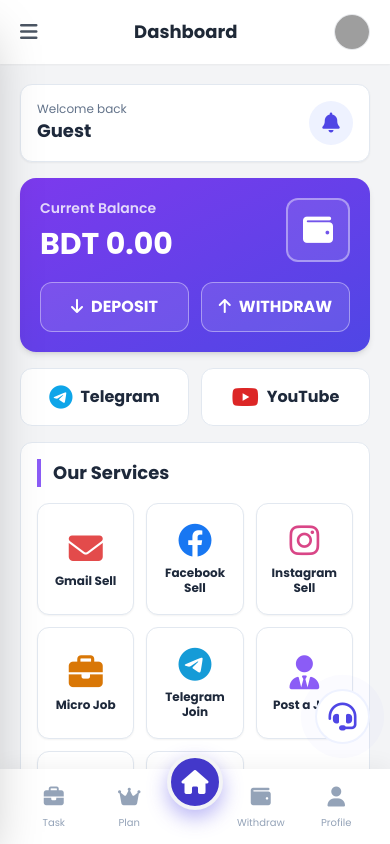
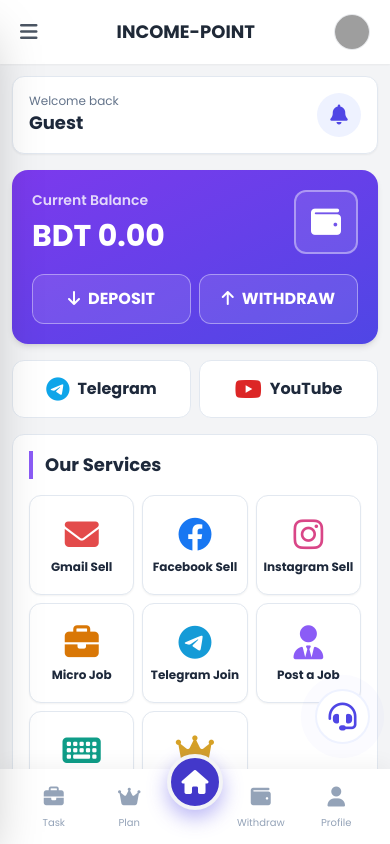
Before and after one commit to b22546690-oss/INCOME-POINT, a plain HTML site: page index.html in a window 390 px wide. Drawn offline with nearby package versions, Linux system fonts and the light colour scheme; grey boxes are pictures that could not be loaded.

Commit message:
Update index.html

```diff
--- a/index.html
+++ b/index.html
@@ -3,26 +3,26 @@
 <head>
     <meta charset="UTF-8">
     <meta name="viewport" content="width=device-width, initial-scale=1.0, maximum-scale=1.0, user-scalable=no">
-    <title>EarningApp - Make Money Online</title>
+    <title>INCOME-POINT - Make Money Online</title>
 
     <meta name="description" content="Best platform to earn money online by completing tasks, selling emails, and referring friends. Withdraw via Bkash and Nagad.">
     <meta name="keywords" content="earning app, make money online, bkash income, nagad income, bd earning site, gmail sell">
-    <meta name="author" content="EarningApp">
+    <meta name="author" content="INCOME-POINT">
 
     <meta property="og:type" content="website">
     <meta property="og:url" content="https://earningapp.vercel.app/">
-    <meta property="og:title" content="EarningApp - Best Income Source">
+    <meta property="og:title" content="INCOME-POINT - Best Income Source">
     <meta property="og:description" content="Start earning today with trusted payments.">
-    <meta property="og:image" content="https://iili.io/fWs359j.jpg">
+    <meta property="og:image" content="https://iili.io/ofIszvt.jpg">
 
     <meta property="twitter:card" content="summary_large_image">
     <meta property="twitter:url" content="https://earningapp.vercel.app/">
-    <meta property="twitter:title" content="EarningApp">
+    <meta property="twitter:title" content="INCOME-POINT">
     <meta property="twitter:description" content="Start earning today with trusted payments.">
-    <meta property="twitter:image" content="https://iili.io/fWs359j.jpg">
-
-    <link rel="icon" type="image/jpeg" href="https://iili.io/fWs359j.jpg">
-    <link rel="apple-touch-icon" href="https://iili.io/fWs359j.jpg">
+    <meta property="twitter:image" content="https://iili.io/ofIszvt.jpg">
+
+    <link rel="icon" type="image/jpeg" href="https://iili.io/ofIszvt.jpg">
+    <link rel="apple-touch-icon" href="https://iili.io/ofIszvt.jpg">
     <link rel="manifest" href="/manifest.json">
 
     <script src="https://cdn.tailwindcss.com"></script>
@@ -242,6 +242,21 @@
             .bottom-sheet { width: 400px; right: 20px; left: auto; border-radius: 20px; }
             .bottom-sheet.expanded { width: 500px; height: 80vh !important; border-radius: 20px; top: auto; }
         }
+
+        html,body { width:100%; max-width:100%; margin:0; }
+        #content-area { min-width:0; overflow-x:hidden; }
+        #content-area section, #content-area .grid, #content-area .flex { min-width:0; }
+        #content-area input, #content-area textarea, #content-area select { max-width:100%; min-width:0; }
+        @media(max-width:767px){
+          body > .flex { width:100%; max-width:100%; }
+          #content-area { padding:12px 12px 100px; }
+          #content-area .grid-cols-3 { grid-template-columns:repeat(3,minmax(0,1fr)); gap:8px; }
+          #content-area .grid-cols-2 { grid-template-columns:repeat(2,minmax(0,1fr)); gap:8px; }
+          #content-area button { min-width:0; overflow-wrap:anywhere; }
+          #content-area .grid-cols-3 > button { padding:8px 3px; min-height:100px; }
+          #content-area code { min-width:0; }
+          header { flex-shrink:0; }
+        }
     </style>
 </head>
 <body>
@@ -251,14 +266,14 @@
         <aside id="sidebar" class="fixed inset-y-0 left-0 w-72 sidebar-gradient transform -translate-x-full md:translate-x-0 transition-transform duration-300 z-40 flex flex-col shadow-2xl">
             <div class="h-24 flex items-center px-8 border-b border-indigo-800/50">
                 <div class="w-10 h-10 rounded-xl overflow-hidden mr-3 border-2 border-white/20">
-                    <img src="https://iili.io/fWs359j.jpg" class="app-icon-img">
-                </div>
-                <h1 id="sidebar-title" class="text-white font-bold text-xl tracking-wide">EarningApp</h1>
+                    <img src="https://iili.io/ofIszvt.jpg" class="app-icon-img">
+                </div>
+                <h1 id="sidebar-title" class="text-white font-bold text-xl tracking-wide">INCOME-POINT</h1>
             </div>
 
             <div class="p-6">
                 <div class="flex items-center space-x-4 bg-white/5 p-4 rounded-2xl border border-white/10 cursor-pointer hover:bg-white/10 transition" onclick="app.nav('profile')">
-                    <img id="sidebar-avatar" src="https://iili.io/fWs359j.jpg" class="w-12 h-12 rounded-full border-2 border-indigo-400 object-cover">
+                    <img id="sidebar-avatar" src="https://iili.io/ofIszvt.jpg" class="w-12 h-12 rounded-full border-2 border-indigo-400 object-cover">
                     <div class="overflow-hidden">
                         <p id="sidebar-name" class="text-white font-semibold truncate">Guest</p>
                         <p id="sidebar-status" class="text-xs text-gray-400">Not Logged In</p>
@@ -282,16 +297,16 @@
 
         <div id="sidebar-overlay" class="fixed inset-0 bg-black/50 z-30 hidden md:hidden transition-opacity" onclick="ui.toggleSidebar()"></div>
 
-        <div class="flex-1 flex flex-col md:ml-72 h-full relative bg-[#f3f4f6]">
+        <div class="flex-1 min-w-0 flex flex-col md:ml-72 h-full relative bg-[#f3f4f6]">
             <header class="h-16 bg-white flex items-center justify-between px-5 md:hidden z-20 shadow-sm sticky top-0">
                 <button onclick="ui.toggleSidebar()" class="text-gray-600 text-xl"><i class="fas fa-bars"></i></button>
-                <h2 id="header-title" class="font-bold text-gray-800 text-lg">Dashboard</h2>
+                <h2 id="header-title" class="font-bold text-gray-800 text-lg">INCOME-POINT</h2>
                 <div class="w-9 h-9 rounded-full overflow-hidden border border-gray-200" onclick="app.nav('profile')">
-                    <img id="header-avatar" src="https://iili.io/fWs359j.jpg" class="w-full h-full object-cover">
+                    <img id="header-avatar" src="https://iili.io/ofIszvt.jpg" class="w-full h-full object-cover">
                 </div>
             </header>
 
-            <main id="content-area" class="flex-1 overflow-y-auto p-5 pb-24 md:p-8 md:pb-8">
+            <main id="content-area" class="min-w-0 w-full flex-1 overflow-y-auto p-5 pb-24 md:p-8 md:pb-8">
             </main>
         </div>
 
@@ -344,7 +359,7 @@
             <button onclick="ui.closeModal('auth-modal')" class="absolute top-4 right-4 text-gray-400 hover:text-gray-600 text-xl"><i class="fas fa-times"></i></button>
 
             <div class="text-center mb-6">
-                <img src="https://iili.io/fWs359j.jpg" class="w-20 h-20 rounded-full mx-auto shadow-lg border-4 border-indigo-50 mb-4 object-cover">
+                <img src="https://iili.io/ofIszvt.jpg" class="w-20 h-20 rounded-full mx-auto shadow-lg border-4 border-indigo-50 mb-4 object-cover">
                 <h2 id="auth-title" class="text-2xl font-bold text-gray-800" data-i18n="login_title">Login</h2>
                 <div class="flex justify-center space-x-3 mt-2 text-sm text-gray-500">
                     <span onclick="window.appLang.set('en')" class="cursor-pointer hover:text-indigo-600 font-medium">English</span>
@@ -851,11 +866,11 @@
                     if(d.user) {
                         state.data = d.user;
                         state.settings = d.settings || {};
-                        document.title = state.settings.siteName || 'Cash BD';
+                        document.title = 'INCOME-POINT';
                         const brandTitle = document.getElementById('sidebar-title');
-                        if (brandTitle) brandTitle.textContent = state.settings.siteName || 'Cash BD';
+                        if (brandTitle) brandTitle.textContent = 'INCOME-POINT';
                         const brandLogo = document.querySelector('.app-icon-img');
-                        if (brandLogo && state.settings.siteLogoUrl) brandLogo.src = state.settings.siteLogoUrl;
+                        if (brandLogo) brandLogo.src = "https://iili.io/ofIszvt.jpg";
                         state.tasks = d.tasks || {};
                         state.plans = d.plans || {};
                         state.refChallenges = d.challenges || [];
@@ -873,7 +888,7 @@
             updateUI: () => {
                 const name = state.isGuest ? window.appLang.t('guest') : state.data.username;
                 const status = state.isGuest ? "Login Required" : ('Active');
-                const img = "https://iili.io/fWs359j.jpg";
+                const img = "https://iili.io/ofIszvt.jpg";
 
                 ['sidebar', 'header'].forEach(p => {
                     if (document.getElementById(`${p}-name`)) document.getElementById(`${p}-name`).textContent = name;
@@ -909,7 +924,7 @@
                     payment: window.appLang.t('withdraw'),
                     gmail_sell: window.appLang.t('gmail_sell')
                 };
-                document.getElementById('header-title').textContent = titleMap[page] || window.appLang.t(page);
+                document.getElementById('header-title').textContent = page === 'dashboard' ? 'INCOME-POINT' : (titleMap[page] || window.appLang.t(page));
 
                 setTimeout(() => {
                     content.innerHTML = pages[page] ? pages[page]() : pages.dashboard();
@@ -939,13 +954,13 @@
                     {id:'typing',name:'Typing Job',icon:'fa-keyboard',color:'#0f9d88',page:'typing_jobs',enabled:true},
                     {id:'plans',name:'Earning Plans',icon:'fa-crown',color:'#d6a126',page:'premium_plan',enabled:true}
                 ];
-                const catalog=Array.isArray(state.settings.serviceCatalog)&&state.settings.serviceCatalog.length?state.settings.serviceCatalog:defaults;
+                const catalog=defaults.map(d=>{const c=(Array.isArray(state.settings.serviceCatalog)?state.settings.serviceCatalog:[]).find(x=>x.id===d.id)||{};return {...d,enabled:c.enabled!==false,page:d.page};});
                 const services=catalog.filter(s=>s.enabled!==false && modules[s.id]!==false);
                 const tile=s=>`<button onclick="${s.link?`window.open('${s.link}','_blank','noopener,noreferrer')`:`app.nav('${s.page||'my_job'}')`}" class="bg-white border border-slate-200 rounded-xl p-3 min-h-[112px] shadow-sm flex flex-col items-center justify-center gap-2 active:scale-[.98]"><i class="${(s.icon||'fa-star').startsWith('fab ')?s.icon:'fas '+(s.icon||'fa-star')}" style="color:${s.color||'#7653e8'};font-size:34px"></i><span class="text-xs font-extrabold text-slate-800 text-center leading-tight">${s.name}</span></button>`;
                 const ref=state.data.refId?`${window.location.origin}/ref/${state.data.refId}`:'';
                 return `<div class="max-w-5xl mx-auto fade-in space-y-4 text-slate-800">
                     <section class="rounded-xl bg-white border border-slate-200 p-4 flex items-center justify-between shadow-sm"><div><p class="text-xs text-slate-500">Welcome back</p><h2 class="font-extrabold text-lg">${isGuest?'Guest':(state.data.fullname||state.data.username||'Member')}</h2></div><div class="w-11 h-11 rounded-full bg-indigo-50 flex items-center justify-center text-indigo-600"><i class="fas fa-bell text-xl"></i></div></section>
-                    <section class="rounded-2xl bg-gradient-to-br from-violet-600 to-indigo-600 p-5 text-white shadow-md"><div class="flex justify-between items-start"><div><p class="text-sm font-semibold text-white/80">Current Balance</p><h2 class="text-3xl font-extrabold mt-2">BDT ${bal.toFixed(2)}</h2></div><div class="w-16 h-16 rounded-xl border-2 border-white/40 bg-white/10 flex items-center justify-center"><i class="fas fa-wallet text-3xl"></i></div></div><div class="grid grid-cols-2 gap-3 mt-5"><button onclick="app.nav('payment')" class="rounded-xl border border-white/40 bg-white/10 py-3 font-extrabold"><i class="fas fa-arrow-down mr-2"></i>DEPOSIT</button><button onclick="app.nav('payment')" class="rounded-xl border border-white/40 bg-white/10 py-3 font-extrabold"><i class="fas fa-arrow-up mr-2"></i>WITHDRAW</button></div></section>
+                    <section class="rounded-2xl bg-gradient-to-br from-violet-600 to-indigo-600 p-5 text-white shadow-md"><div class="flex justify-between items-start"><div><p class="text-sm font-semibold text-white/80">Current Balance</p><h2 class="text-3xl font-extrabold mt-2">BDT ${bal.toFixed(2)}</h2></div><div class="w-16 h-16 rounded-xl border-2 border-white/40 bg-white/10 flex items-center justify-center"><i class="fas fa-wallet text-3xl"></i></div></div><div class="grid grid-cols-2 gap-3 mt-5"><button onclick="app.nav('deposit')" class="rounded-xl border border-white/40 bg-white/10 py-3 font-extrabold"><i class="fas fa-arrow-down mr-2"></i>DEPOSIT</button><button onclick="app.nav('payment')" class="rounded-xl border border-white/40 bg-white/10 py-3 font-extrabold"><i class="fas fa-arrow-up mr-2"></i>WITHDRAW</button></div></section>
                     <div class="grid grid-cols-2 gap-3"><button onclick="app.nav('telegram_tasks')" class="bg-white rounded-xl border border-slate-200 p-3 flex items-center justify-center gap-2 font-bold"><i class="fab fa-telegram text-2xl text-sky-500"></i> Telegram</button><button onclick="app.nav('my_job')" class="bg-white rounded-xl border border-slate-200 p-3 flex items-center justify-center gap-2 font-bold"><i class="fab fa-youtube text-2xl text-red-600"></i> YouTube</button></div>
                     <section class="bg-white rounded-xl border border-slate-200 p-4"><h3 class="font-extrabold text-lg border-l-4 border-violet-500 pl-3">Our Services</h3><div class="grid grid-cols-3 gap-3 mt-4">${services.map(tile).join('')}</div></section>
                     <section class="bg-white rounded-xl border border-slate-200 p-4"><div class="flex items-center justify-between"><h3 class="font-extrabold">Refer & Earn</h3><span class="text-xs font-bold text-violet-600">৳${Number(state.settings.refBonus||20)} Reward</span></div><div class="flex gap-2 mt-3 bg-slate-50 rounded-lg border p-2"><code class="text-xs flex-1 truncate py-2">${isGuest?'Login to get referral link':ref}</code><button ${isGuest?'disabled':''} data-link="${ref}" onclick="window.copyRef(this)" class="bg-violet-600 text-white rounded-lg px-3 text-xs font-bold">COPY</button></div></section>
@@ -1108,7 +1123,8 @@
                 </div>`;
             },
 
-            payment: () => {
+            deposit: () => pages.payment(true),
+            payment: (depositOnly=false) => {
                 if (state.isGuest) return ui.authBlock();
                 const methods = Array.isArray(state.settings.paymentMethods) && state.settings.paymentMethods.length
                     ? state.settings.paymentMethods.filter(m=>m.enabled!==false)
@@ -1128,7 +1144,7 @@
                             <div class="bg-white/15 rounded-xl p-3"><p class="text-[10px] text-white/70">Referrals</p><p class="font-bold text-sm">${refs}</p></div>
                         </div>
                     </section>
-                    <section class="bg-white rounded-2xl border border-gray-100 shadow-sm p-5">
+                    <section style="display:${depositOnly?'block':'none'}" class="bg-white rounded-2xl border border-gray-100 shadow-sm p-5">
                         <div class="flex items-center gap-3 mb-4"><div class="w-11 h-11 rounded-xl bg-emerald-100 text-emerald-700 flex items-center justify-center"><i class="fas fa-circle-plus text-xl"></i></div><div><h3 class="font-extrabold text-gray-800">Add Funds / Deposit</h3><p class="text-xs text-gray-500">Deposit first, then purchase an earning plan</p></div></div>
                         <form id="deposit-form" onsubmit="window.submitDeposit(event)" class="space-y-3">
                             <label class="block text-sm font-semibold text-gray-700">Deposit Amount (৳)</label>
@@ -1144,7 +1160,7 @@
                             <button type="submit" class="w-full py-3 rounded-xl bg-emerald-600 hover:bg-emerald-700 text-white font-bold">Submit Deposit for Review</button>
                         </form>
                     </section>
-                    <section class="bg-white rounded-2xl border border-gray-100 shadow-sm p-5">
+                    <section style="display:${depositOnly?'none':'block'}" class="bg-white rounded-2xl border border-gray-100 shadow-sm p-5">
                         <h3 class="font-extrabold text-gray-800 mb-3">Withdraw Funds</h3><p class="text-xs text-gray-500 mb-3">Minimum withdrawal: ৳${minWithdraw}</p>
                         <div class="grid sm:grid-cols-2 gap-3">${methods.map(m => `<button onclick="window.openWithdrawModal('${m.name}')" class="p-4 rounded-xl border border-gray-200 flex items-center gap-3 hover:border-indigo-400"><img src="${m.img}" class="w-10 h-10 rounded-full object-cover"><span class="font-bold">${m.name} Withdrawal</span></button>`).join('')}</div>
                     </section>
@@ -1194,7 +1210,7 @@
             profile: () => {
                 if (state.isGuest) return ui.authBlock();
                 const d = state.data;
-                const profileImg = d.profilePictureUrl || "https://iili.io/fWs359j.jpg";
+                const profileImg = d.profilePictureUrl || "https://iili.io/ofIszvt.jpg";
                 const joined = d.joinDate ? new Date(d.joinDate).toLocaleDateString() : "—";
                 return `<div class="max-w-xl mx-auto fade-in">
                     <div class="rounded-3xl p-7 text-white relative overflow-hidden mb-5 shadow-xl bg-gradient-to-br from-slate-900 via-indigo-900 to-violet-800">
```
